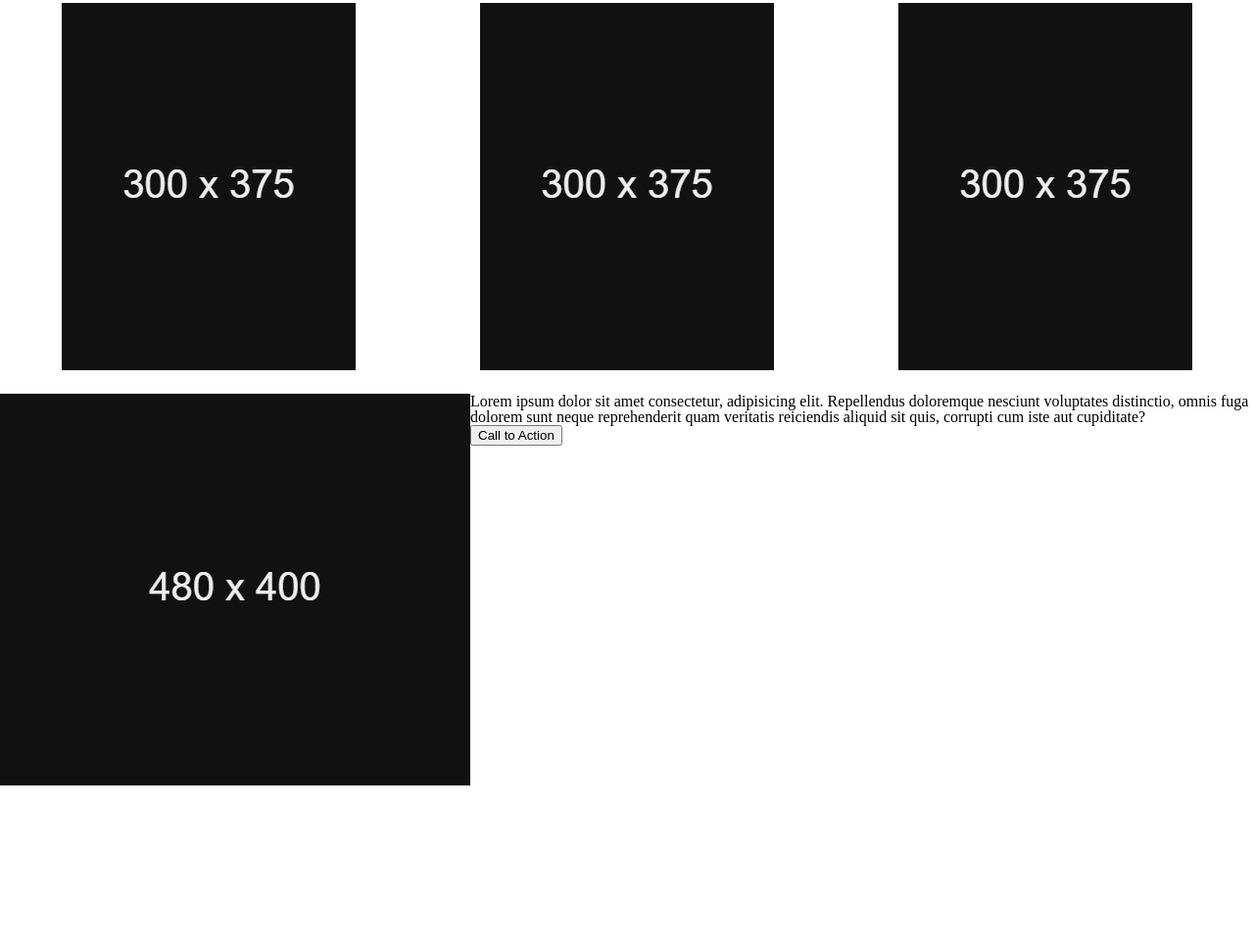
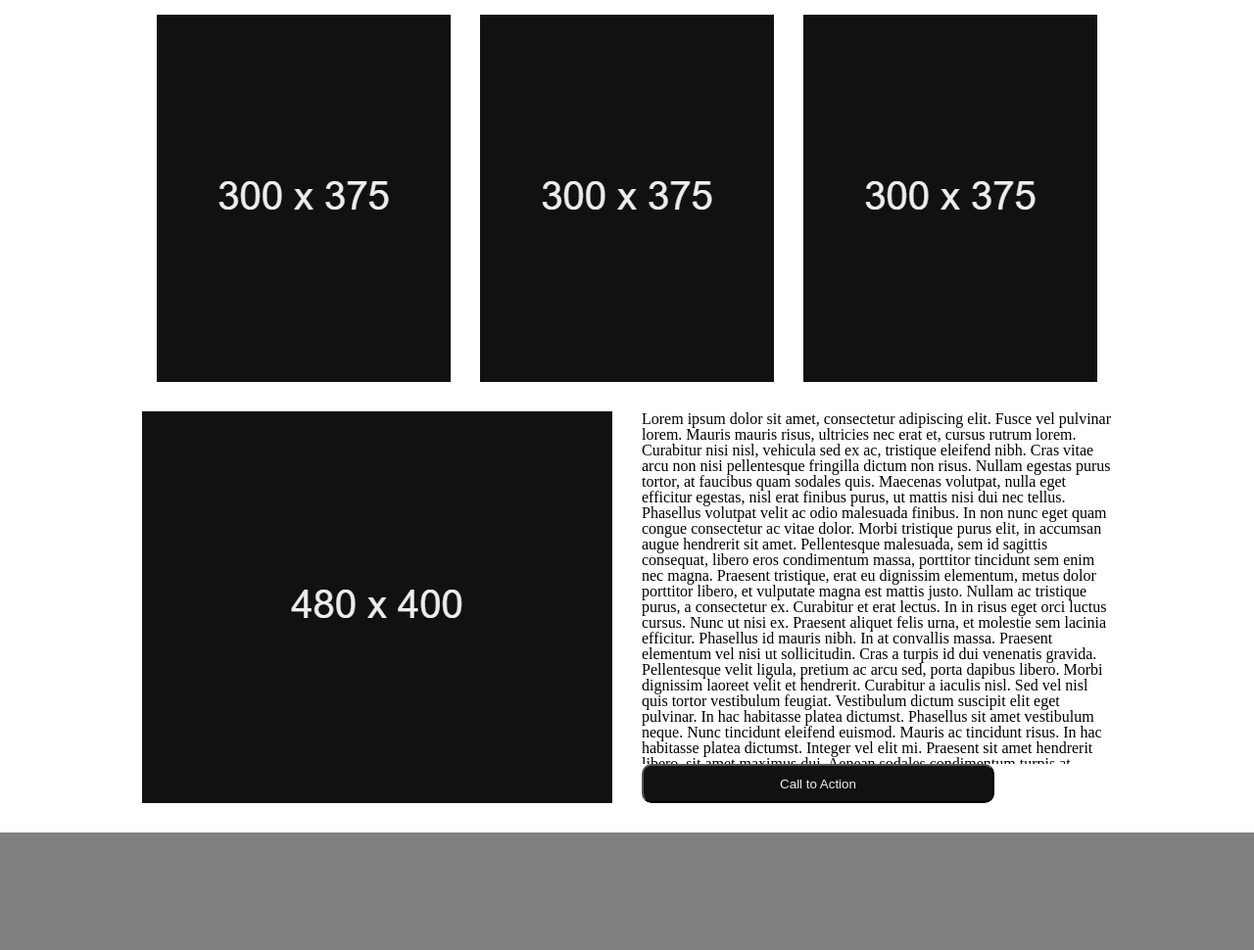
Before and after one commit to brendanhuddleston18/wireframe-exercise, a plain HTML site: page index.html in a window 1280 px wide. Shown: the part 616-1586 px from the top of the page at 98% size. Before the commit the page ends 1418 px from the top, so only its background shows below. Drawn offline with Linux system fonts and the light colour scheme.

Commit message:
stylized button, added footer, made paragraph scrollable

```diff
--- a/CSS/styles.css
+++ b/CSS/styles.css
@@ -2,7 +2,7 @@
   display: flex;
   justify-content: center;
   flex-direction: column;
-  gap: 24px;
+  gap: 30px;
 }
 
 .rowOne ul{
@@ -11,7 +11,8 @@
   padding: 24px;
   display:flex;
   flex-direction: row;
-  justify-content: space-around;
+  justify-content: center;
+  gap: 30px;
   align-items: center;
 }
 
@@ -22,10 +23,35 @@
 
 .rowThree {
   display: flex;
-  justify-content: space-around;
+  gap: 30px;
+  justify-content: center;
 }
 
 .rowFour {
   display: flex;
-  justify-content: space-around;
+  justify-content: center;
+  gap:30px;
 }
+
+.columnOne {
+  width: 480px;
+  height: 400px;
+}
+
+.columnOne p {
+  height: 360px;
+  overflow: auto;
+}
+
+footer {
+  background-color: grey;
+  height: 120px;
+}
+
+button {
+  background-color: #111;
+  color: #eee;
+  height: 40px;
+  width: 360px;
+  border-radius: 10px;
+}
--- a/index.html
+++ b/index.html
@@ -30,13 +30,23 @@
       <div class="rowFour">
         <img src="images/ph480x400.png"/>
         <div class="columnOne">
-          <p>Lorem ipsum dolor sit amet consectetur, adipisicing elit. Repellendus doloremque nesciunt voluptates distinctio, omnis fuga dolorem sunt neque reprehenderit quam veritatis reiciendis aliquid sit quis, corrupti cum iste aut cupiditate?</p>
+          <p>Lorem ipsum dolor sit amet, consectetur adipiscing elit. Fusce vel pulvinar lorem. Mauris mauris risus, ultricies nec erat et, cursus rutrum lorem. Curabitur nisi nisl, vehicula sed ex ac, tristique eleifend nibh. Cras vitae arcu non nisi pellentesque fringilla dictum non risus. Nullam egestas purus tortor, at faucibus quam sodales quis. Maecenas volutpat, nulla eget efficitur egestas, nisl erat finibus purus, ut mattis nisi dui nec tellus. Phasellus volutpat velit ac odio malesuada finibus. In non nunc eget quam congue consectetur ac vitae dolor. Morbi tristique purus elit, in accumsan augue hendrerit sit amet. Pellentesque malesuada, sem id sagittis consequat, libero eros condimentum massa, porttitor tincidunt sem enim nec magna.
+
+            Praesent tristique, erat eu dignissim elementum, metus dolor porttitor libero, et vulputate magna est mattis justo. Nullam ac tristique purus, a consectetur ex. Curabitur et erat lectus. In in risus eget orci luctus cursus. Nunc ut nisi ex. Praesent aliquet felis urna, et molestie sem lacinia efficitur. Phasellus id mauris nibh. In at convallis massa. Praesent elementum vel nisi ut sollicitudin. Cras a turpis id dui venenatis gravida. Pellentesque velit ligula, pretium ac arcu sed, porta dapibus libero. Morbi dignissim laoreet velit et hendrerit. Curabitur a iaculis nisl. Sed vel nisl quis tortor vestibulum feugiat. Vestibulum dictum suscipit elit eget pulvinar.
+
+            In hac habitasse platea dictumst. Phasellus sit amet vestibulum neque. Nunc tincidunt eleifend euismod. Mauris ac tincidunt risus. In hac habitasse platea dictumst. Integer vel elit mi. Praesent sit amet hendrerit libero, sit amet maximus dui. Aenean sodales condimentum turpis at feugiat. Etiam lobortis et enim et faucibus. Duis vitae elit et arcu lacinia vestibulum et sit amet orci. Aliquam dapibus semper ipsum id sodales. Suspendisse id rutrum velit. Quisque porttitor vitae metus in sagittis. Aenean elementum nulla ex, tincidunt venenatis felis lobortis vel. Morbi felis est, elementum vel enim non, laoreet dignissim orci. Nunc porta odio enim, a ultrices mi porttitor ac.
+
+            Nam fermentum nulla ut mi egestas imperdiet. Nulla pulvinar gravida molestie. Sed eu risus et lacus posuere egestas. Curabitur in est id purus viverra pulvinar. Suspendisse luctus tincidunt ipsum, in euismod neque. Aenean ultrices varius ipsum eget interdum. Vivamus id suscipit libero. Suspendisse malesuada fringilla ex ornare molestie.
+
+            Morbi id vestibulum nulla, non ultrices enim. Curabitur ut molestie magna, vitae egestas velit. Pellentesque habitant morbi tristique senectus et netus et malesuada fames ac turpis egestas. Integer quis odio sagittis, consectetur massa vel, commodo ipsum. Sed vulputate ac massa et finibus. Donec vitae diam at odio fringilla tincidunt. Vestibulum ac maximus lorem, vitae ultrices nisl. Nunc nulla lorem, eleifend ac nibh placerat, blandit finibus nibh. Morbi mattis sollicitudin neque a pulvinar. Phasellus vulputate mi nec magna volutpat, nec commodo enim egestas. Pellentesque egestas accumsan aliquam. Quisque porta ornare risus, ut aliquet libero. Nunc vel nisl eu lacus suscipit facilisis maximus in dui. Integer scelerisque aliquet sagittis. Donec mollis facilisis turpis quis faucibus. Integer sodales feugiat eros eu hendrerit.</p>
           <button>Call to Action</button>
         </div>
       </div>
 
+      <footer>
+        <div></div>
+      </footer>
   </section>
-  <footer></footer>
 
 </body>
 </html>
```
